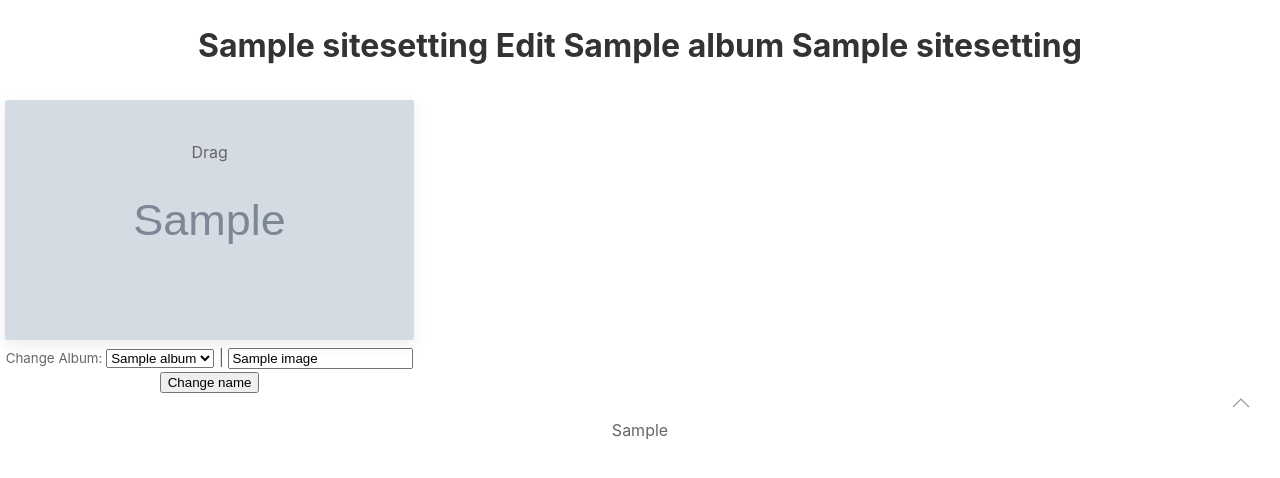
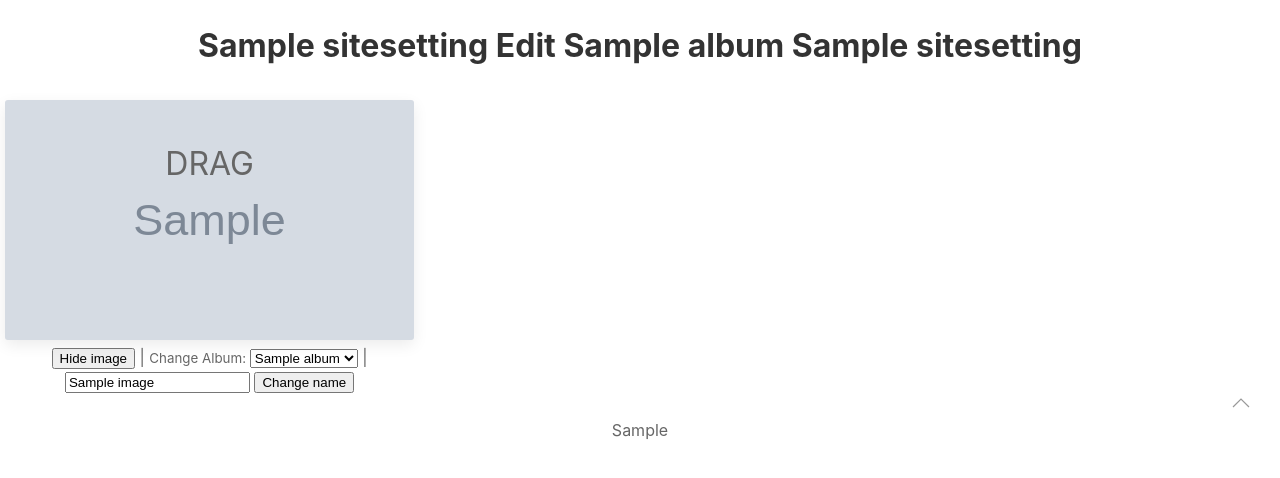
Before and after one commit to endlessnights/photogallery, a Django app: a page that uses core/smartgallery/templates/front/edit_album.html in a window 1280 px wide. Shown: the part 160-638 px from the top of the page. Run offline with Django 3.2, Linux system fonts and the light colour scheme; tables that the repository leaves empty hold one stand-in row (values such as "Sample post"); grey boxes marked "Sample" are stand-in pictures; some libraries are stand-ins or nearby versions.

Commit message:
Ability to change image visibility in albums

```diff
--- a/core/smartgallery/templates/front/edit_album.html
+++ b/core/smartgallery/templates/front/edit_album.html
@@ -12,9 +12,16 @@
         <div class="image-item" data-image-id="{{ image.id }}" data-image-order="{{ image.order }}">
             <a href="{{ image.image.url }}" data-caption="{{image.name}}">
                 <div class="uk-card uk-card-default uk-card-body card-md" style="background-image: url({{ image.thumbnail.url }});">
-                    <div class="drag-handle" style="cursor: move;">Drag</div>
+                    <div class="drag-handle" style="cursor: move;font-size:24pt;">DRAG</div>
                 </div>
             </a>
+            <button class="visibility-button" data-photo-id="{{ image.id }}">
+                {% if image.status %}
+                Hide image
+                {% else %}
+                Show image
+                {% endif %}
+            </button> |
             <label for="form-select" style="font-size:10pt;">Change Album: </label>
             <select class="form-select" name="album" data-photo-id="{{ image.id }}">
                 {% for album in albums %}
@@ -27,6 +34,52 @@
         {% endfor %}
     </div>
 </div>
+<style>
+    .hidden-image {
+  filter: brightness(50%);
+}
+</style>
+<script>
+$(document).on('click', '.visibility-button', function(event) {
+    var button = $(this); // Save reference to the button
+
+    var imageId = button.data('photo-id');
+    var visibility = !button.text().includes('Hide');
+
+    $.ajax({
+        url: '/order/images/' + imageId + '/change_visibility',
+        method: 'POST',
+        data: {
+            'csrfmiddlewaretoken': "{{ csrf_token }}",
+            'visibility': visibility
+        },
+        success: function(data) {
+            if (data.success) {
+                // Update the button text using the saved reference
+                button.text(visibility ? 'Hide image' : 'Show image');
+
+                // Get the parent container of the button, which contains the image
+                var imageContainer = button.closest('.image-item');
+
+                // Add or remove the .hidden-image class based on the visibility
+                if (visibility) {
+                    imageContainer.css('filter', 'none'); // Remove the filter when the image is shown
+                } else {
+                    imageContainer.css('filter', 'blur(1px)'); // Add the filter when the image is hidden
+                }
+            }
+        }
+    });
+});
+
+// On page load, apply the filter to the image items with the button text "Show image"
+$(document).ready(function() {
+    $('.visibility-button:contains("Show image")').each(function() {
+        var imageItem = $(this).closest('.image-item');
+        imageItem.css('filter', 'blur(1px)');
+    });
+});
+</script>
 <script>
 $(document).ready(function() {
     $('.image-item').on('change', '.form-select', function(event) {
--- a/core/smartgallery/urls.py
+++ b/core/smartgallery/urls.py
@@ -10,6 +10,7 @@ urlpatterns = [
     path('order/update_image_order', views.update_image_order, name='update_image_order'),
     path('order/update_image_name/<int:photo_id>', views.update_image_name, name='update_image_name'),
     path('order/change_album/<int:photo_id>/<int:album_id>', views.change_album, name='change_album'),
+    path('order/images/<int:image_id>/change_visibility', views.change_visibility, name='change_visibility'),
     path('back/settings/', views.site_settings, name='site_settings'),
     path('back/upload/', views.upload_images, name='upload_images'),
 ] + static(settings.MEDIA_URL, document_root=settings.MEDIA_ROOT)
--- a/core/smartgallery/views.py
+++ b/core/smartgallery/views.py
@@ -1,3 +1,4 @@
+from django.views.decorators.http import require_POST
 from django.shortcuts import render, redirect
 from django.http import JsonResponse
 import json
@@ -76,7 +77,6 @@ def change_album(request, photo_id, album_id):
     photo.album_id = album_id
     print('yeeah!')
     photo.save()
-
     return JsonResponse({'success': True})
 
 
@@ -95,6 +95,16 @@ def update_image_order(request):
         return JsonResponse({"message": "Image order updated successfully."})
     else:
         return JsonResponse({"message": "Invalid request."}, status=400)
+
+
+@require_POST
+def change_visibility(request, image_id):
+    image = Image.objects.get(id=image_id)
+    image.status = not image.status
+    image.save()
+    return JsonResponse({
+        'success': True
+    })
 
 
 def upload_images(request):
```
